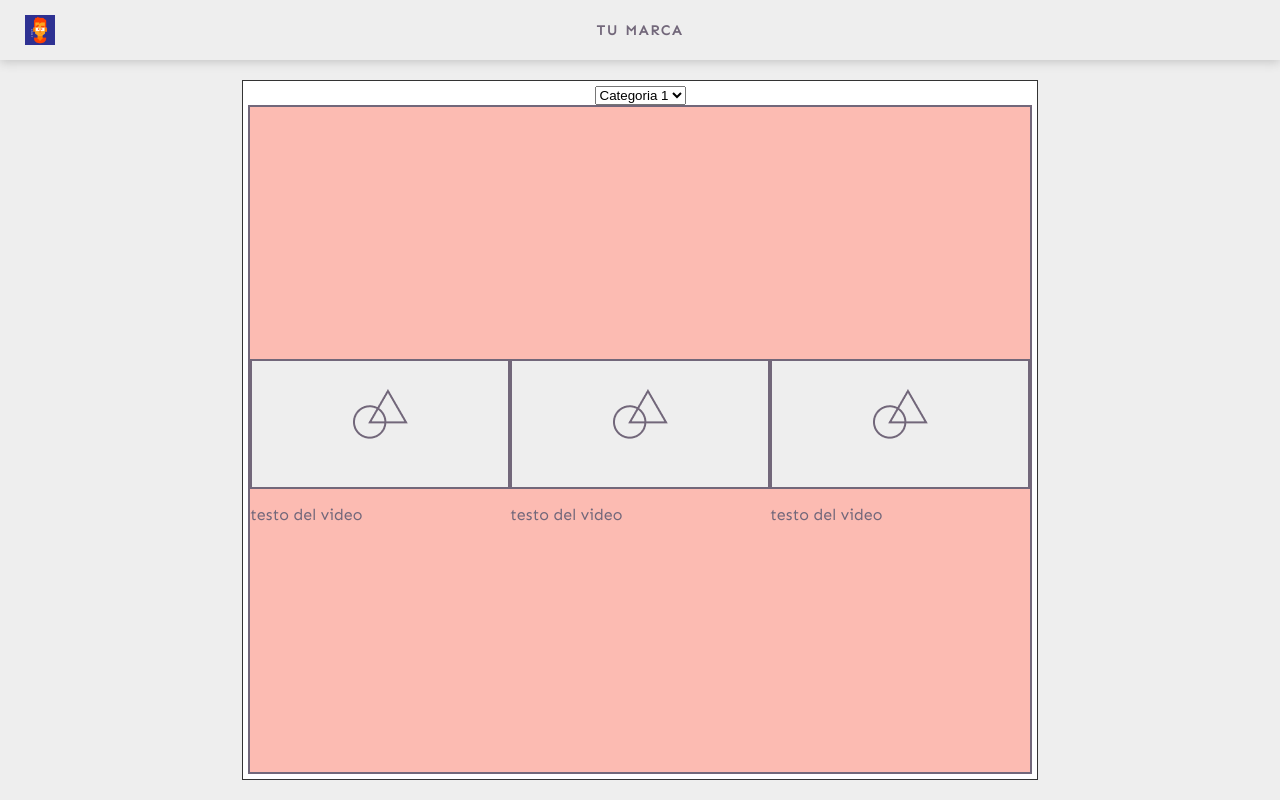
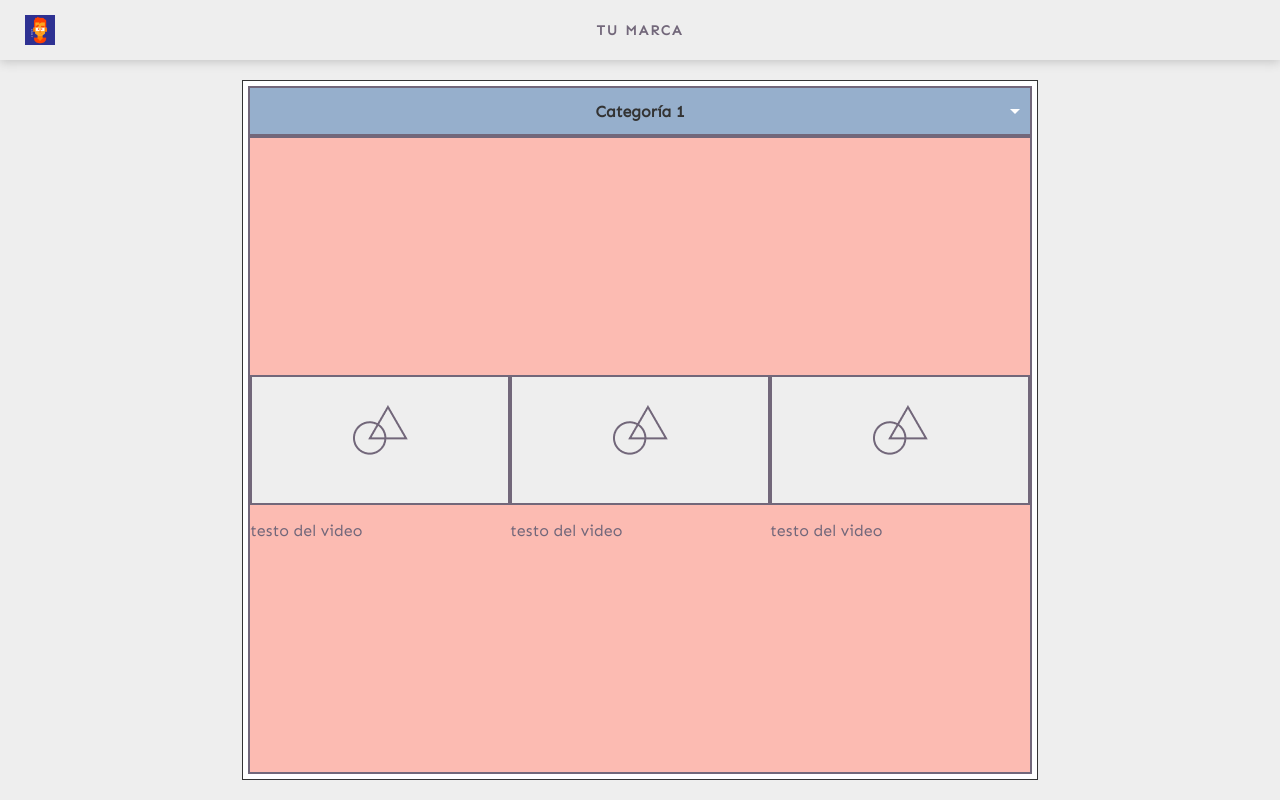
Before and after one commit to jblnco-ing/app-video-pwa, a Next.js app: page / in a window 1280 px wide. Built offline with nearby package versions, Linux system fonts and the light colour scheme.

Commit message:
hice la lista con label y agregue estilos

```diff
--- a/components/shared/ListContainer.js
+++ b/components/shared/ListContainer.js
@@ -4,11 +4,16 @@ import CardVideo from './CardVideo'
 
 const ListContainer = () => (
     <div className={styles.container}>
-            <select>
-                <option value="1" selected>
-                    Categoria 1
-            </option>
-            </select>
+        <div className={styles.select} tabindex="1">
+            <input name="test" type="radio" id="opt1" checked/>
+            <label for="opt1">Categoría 1</label>
+            <input name="test" type="radio" id="opt2"/>
+            <label for="opt2">Categoría 2</label>
+            <input name="test" type="radio" id="opt3"/>
+            <label for="opt3">Categoría 3</label>
+            <input name="test" type="radio" id="opt4"/>
+            <label for="opt4">Categoría 4</label>
+        </div>
         <div className={styles.list}>
             <CardVideo/>
             <CardVideo/>
--- a/styles/ListContainer.module.css
+++ b/styles/ListContainer.module.css
@@ -24,3 +24,79 @@
   width: 100%;
   background-color: var(--pink);
 }
+
+.select {
+  display:flex;
+  flex-direction: column;
+  position:relative;
+  width:100%;
+  height:50px;
+}
+
+.select label {
+  min-height:50px;
+  display:flex;
+  align-items:center;
+  background: var(--blue);
+  border-top: solid 1px var(--violet);
+  position:absolute;
+  top:0;
+  width: 100%;
+  height: 100%;
+  pointer-events:none;
+  order:2;
+  z-index:1;
+  transition:background .4s ease-in-out;
+  box-sizing:border-box;
+  overflow:hidden;
+  white-space:nowrap;
+  color: white;
+  justify-content: center;
+  font-weight: bold;
+}
+
+.select label:hover {
+  background: var(--pink);
+}
+
+.select:focus label {
+  position:relative;
+  pointer-events:all;
+}
+
+.select input {
+  opacity:0;
+  position:absolute;
+  left:-99999px;
+}
+
+.select input:checked + label {
+  order: 1;
+  z-index:2;
+  background: var(--blue);
+  border: solid 2px var(--violet);
+  color: var(--gray);
+  position:relative;
+}
+
+.select input:checked + label:after {
+  content:'';
+  width: 0;
+	height: 0;
+	border-left: 5px solid transparent;
+	border-right: 5px solid transparent;
+	border-top: 5px solid white;
+  position:absolute;
+  right:10px;
+  top:calc(50% - 2.5px);
+  pointer-events:none;
+  z-index:3;
+}
+
+.select input:checked + label:before {
+  position:absolute;
+  right:0;
+  height: 50px;
+  width: 50px;
+  content: '';
+}
--- a/styles/globals.css
+++ b/styles/globals.css
@@ -23,3 +23,7 @@ a {
 * {
   box-sizing: border-box;
 }
+
+* :focus {
+  outline: none;
+}
```
